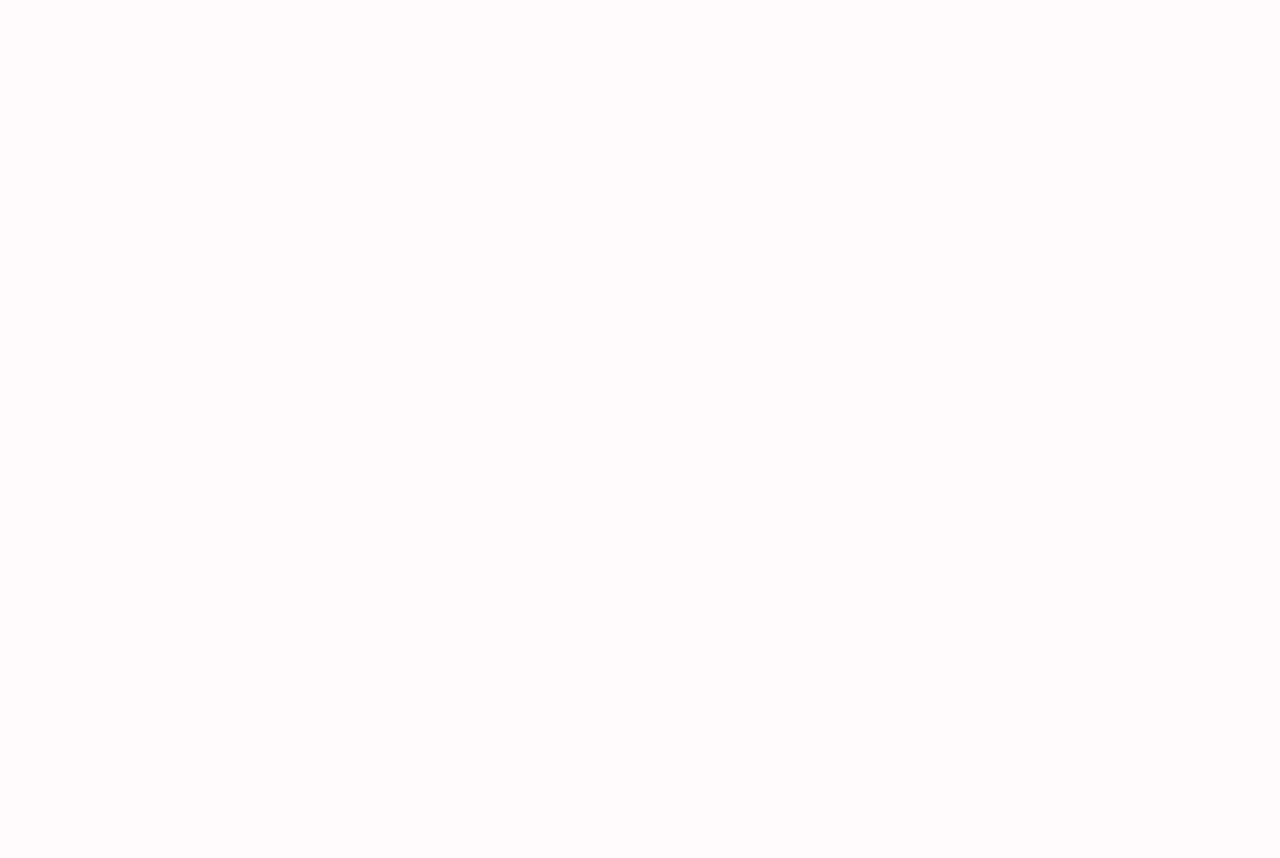
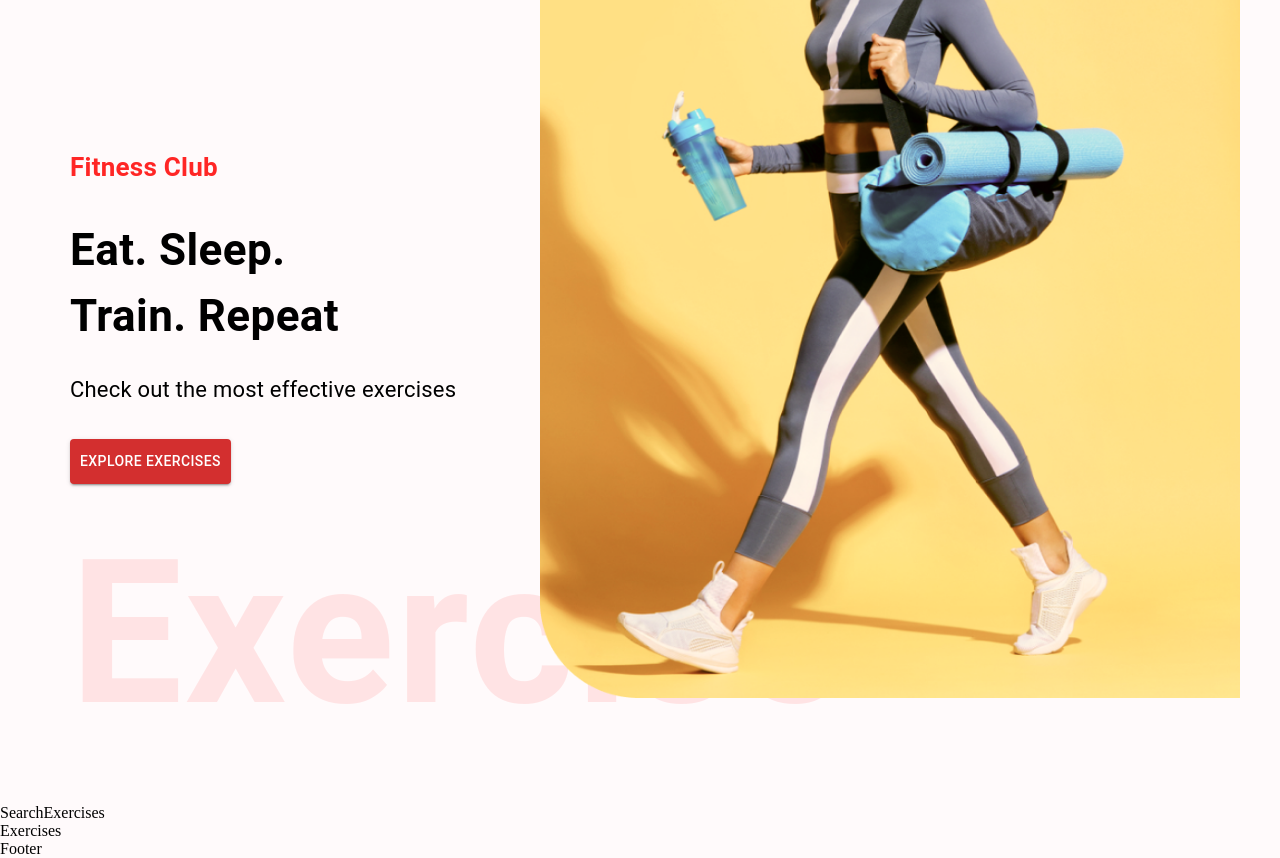
Before and after one commit to tyymr23/GymBro, a React (Create React App) app: page / in a window 1280 px wide. Shown: the part 180-1038 px from the top of the page. Before the commit the page ends 800 px from the top, so only its background shows below. Built offline with nearby package versions, Linux system fonts and the light colour scheme.

Commit message:
GymBro - add: Home and HeroBanner

```diff
--- /dev/null
+++ b/src/components/Exercises.js
@@ -0,0 +1,9 @@
+import React from 'react'
+
+const Exercises = () => {
+  return (
+    <div>Exercises</div>
+  )
+}
+
+export default Exercises
--- /dev/null
+++ b/src/components/HeroBanner.js
@@ -0,0 +1,28 @@
+import React from 'react'
+import {Box, Stack, Typography, Button} from '@mui/material'
+import HeroBannerImage from '../assets/images/banner.png' //change main image here
+
+const HeroBanner = () => {
+  return (
+    <Box sx={{mt: {lg: '212px', xs: '70px'}, ml: {sm: '50px'}}} position='relative' p='20px'>
+        <Typography color='#FF2625' fontWeight='600' fontSize='26px'>
+            Fitness Club
+        </Typography>
+        <Typography fontWeight={700} sx={{fontSize: {lg: '44px', xs: '40px'}}} mb='23px' mt='30px'>
+            Eat. Sleep. <br/> Train. Repeat
+        </Typography>
+        <Typography fontSize='22px' lineHeight='35px' mb={4}>
+            Check out the most effective exercises
+        </Typography>
+        <Button variant='contained' color='error' href='#exercises' sx={{backGroundColor: '#FF2625', padding:'10px'}}>
+            Explore Exercises
+        </Button>
+        <Typography fontWeight={600} color='#FF2625' sx={{opacity: 0.1, display: {lg: 'block', xs: 'none'}}} fontSize='200px'>
+            Exercise
+        </Typography>
+        <img src={HeroBannerImage} alt='banner' className='hero-banner-img' />
+    </Box>
+  )
+}
+
+export default HeroBanner
--- /dev/null
+++ b/src/components/SearchExercises.js
@@ -0,0 +1,9 @@
+import React from 'react'
+
+const SearchExercises = () => {
+  return (
+    <div>SearchExercises</div>
+  )
+}
+
+export default SearchExercises
--- a/src/pages/Home.js
+++ b/src/pages/Home.js
@@ -1,8 +1,18 @@
-import React from 'react'
+import React, {useState} from 'react'
+import {Box} from '@mui/material' //box from Material UI
+
+import HeroBanner from '../components/HeroBanner'
+import SearchExercises from '../components/SearchExercises'
+import Exercises from '../components/Exercises'
+
 
 const Home = () => {
   return (
-    <div>Home</div>
+    <Box>
+      <HeroBanner />
+      <SearchExercises />
+      <Exercises />
+    </Box>
   )
 }
 
```
Also changed, not shown: src/assets/images/homeImage.webp (added).
